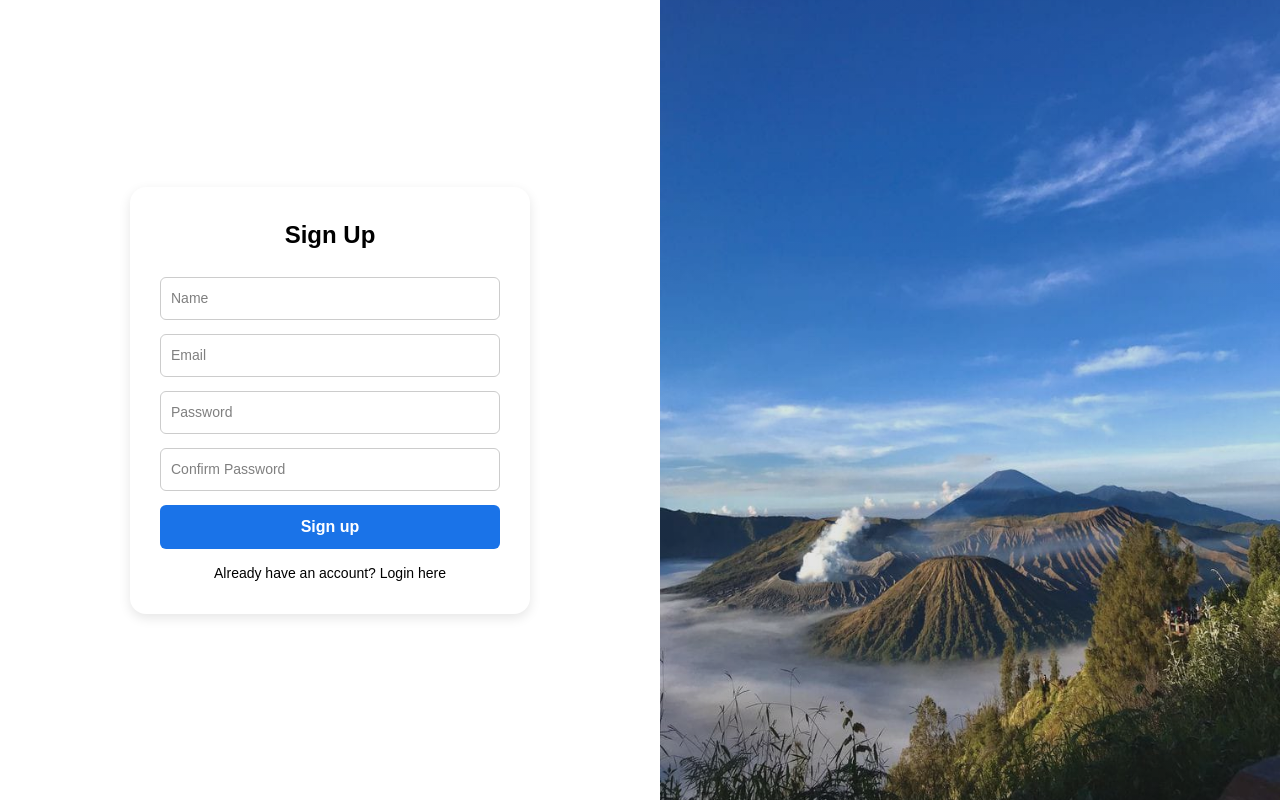
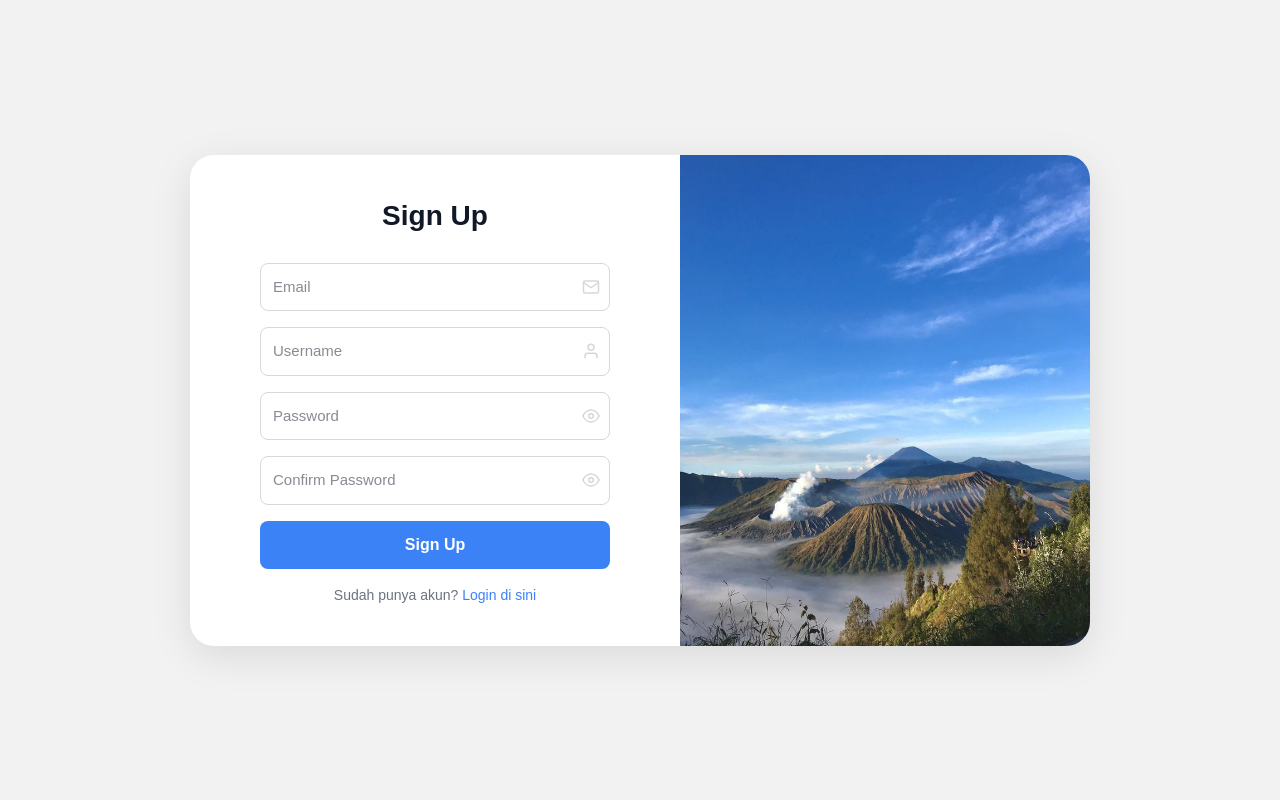
Before and after one commit to PetrusGeyu/wisatabudayaai, a React (Vite) app: page /register in a window 1280 px wide. Built offline with nearby package versions, Linux system fonts and the light colour scheme.

Commit message:
Ubah desain login register

```diff
--- a/src/auth/Login.jsx
+++ b/src/auth/Login.jsx
@@ -1,72 +1,105 @@
 import { useState, useEffect } from "react";
 import { useNavigate, Link } from "react-router-dom";
+import { FiEye, FiEyeOff, FiMail } from "react-icons/fi";
+import bgImage from "../asset/bromo.jpg";
 import API from "../services/api";
-import bgImage from "../asset/bromo.jpg";
 
 const styles = {
   wrapper: {
     display: "flex",
+    justifyContent: "center",
+    alignItems: "center",
     height: "100vh",
+    backgroundColor: "#f2f2f2",
     fontFamily: "sans-serif",
-    flexDirection: "row",
+  },
+  cardContainer: {
+    display: "flex",
+    width: "100%",
+    maxWidth: "900px",
+    height: "81%",
+    backgroundColor: "#fff",
+    borderRadius: "24px",
+    boxShadow: "0 8px 30px rgba(0, 0, 0, 0.1)",
+    overflow: "hidden",
   },
   left: {
     flex: 1,
+    padding: "40px",
     display: "flex",
     justifyContent: "center",
     alignItems: "center",
-    backgroundColor: "#fff",
-    padding: "20px",
   },
   right: {
     flex: 1,
-    backgroundImage: `linear-gradient(rgba(0,0,0,0.1), rgba(0,0,0,0.1)), url(${bgImage})`,
+    backgroundImage: `url(${bgImage})`,
     backgroundSize: "cover",
     backgroundPosition: "center",
   },
   form: {
     width: "100%",
-    maxWidth: "400px",
-    padding: "30px",
-    borderRadius: "16px",
-    backgroundColor: "#fff",
-    boxShadow: "0 4px 12px rgba(0,0,0,0.1)",
+    maxWidth: "350px",
     display: "flex",
     flexDirection: "column",
-    gap: "14px",
+    gap: "16px",
+    borderRadius: "24px",
   },
   title: {
-    fontSize: "24px",
-    fontWeight: "bold",
+    fontSize: "28px",
+    fontWeight: "600",
+    textAlign: "center",
     marginBottom: "10px",
-    textAlign: "center",
+  },
+  inputGroup: {
+    position: "relative",
+    display: "flex",
+    alignItems: "center",
   },
   input: {
-    padding: "10px",
+    width: "100%",
+    padding: "12px 40px 12px 12px",
     border: "1px solid #ccc",
-    borderRadius: "6px",
-    fontSize: "14px",
+    borderRadius: "8px",
+    fontSize: "15px",
+    outlineColor: "#1a73e8",
+  },
+  iconRight: {
+    position: "absolute",
+    right: "10px",
+    color: "#d7d7d7",
+    fontSize: "18px",
+    cursor: "default",
+  },
+  eyeIcon: {
+    position: "absolute",
+    right: "10px",
+    cursor: "pointer",
+    color: "#d7d7d7",
+    fontSize: "18px",
   },
   button: {
-    padding: "10px",
+    padding: "12px",
     backgroundColor: "#1a73e8",
     color: "#fff",
     fontWeight: "600",
     border: "none",
-    borderRadius: "6px",
+    borderRadius: "8px",
     cursor: "pointer",
+    fontSize: "16px",
+    transition: "background-color 0.3s ease",
+  },
+  buttonHover: {
+    backgroundColor: "#1669c1",
   },
   error: {
     color: "red",
-    fontSize: "0.875rem",
+    fontSize: "14px",
     textAlign: "center",
   },
   linkText: {
     textAlign: "center",
     fontSize: "14px",
-  },
-  responsiveWrapper: {
-    flexDirection: "column",
+    color: "#555",
   },
 };
 
@@ -75,6 +108,10 @@ const Login = () => {
   const [loading, setLoading] = useState(false);
   const [error, setError] = useState("");
   const [isMobile, setIsMobile] = useState(false);
+  const [showPassword, setShowPassword] = useState(false);
+  const [hoverButton, setHoverButton] = useState(false);
+  const [hoverLink, setHoverLink] = useState(false);
+
   const navigate = useNavigate();
 
   useEffect(() => {
@@ -93,6 +130,10 @@ const Login = () => {
 
   const handleChange = (e) => {
     setForm({ ...form, [e.target.name]: e.target.value });
+  };
+
+  const togglePassword = () => {
+    setShowPassword(!showPassword);
   };
 
   const handleLogin = async (e) => {
@@ -117,18 +158,14 @@ const Login = () => {
   };
 
   return (
-    <div
-      style={{
-        ...styles.wrapper,
-        ...(isMobile ? styles.responsiveWrapper : {}),
-      }}
-    >
+    <div style={styles.wrapper}>
+      <div style={styles.cardContainer}>
         <div style={styles.left}>
           <form onSubmit={handleLogin} style={styles.form}>
             <h2 style={styles.title}>Login</h2>
-
             {error && <p style={styles.error}>{error}</p>}
 
+            <div style={styles.inputGroup}>
               <input
                 style={styles.input}
                 name="email"
@@ -138,29 +175,57 @@ const Login = () => {
                 value={form.email}
                 required
               />
+              <FiMail style={styles.iconRight} />
+            </div>
 
+            <div style={styles.inputGroup}>
               <input
                 style={styles.input}
                 name="password"
                 placeholder="Password"
-            type="password"
+                type={showPassword ? "text" : "password"}
                 onChange={handleChange}
                 value={form.password}
                 required
               />
+              <span style={styles.eyeIcon} onClick={togglePassword}>
+                {showPassword ? <FiEyeOff /> : <FiEye />}
+              </span>
+            </div>
 
-          <button style={styles.button} type="submit" disabled={loading}>
+            <button
+              style={{
+                ...styles.button,
+                ...(hoverButton ? styles.buttonHover : {}),
+              }}
+              type="submit"
+              disabled={loading}
+              onMouseEnter={() => setHoverButton(true)}
+              onMouseLeave={() => setHoverButton(false)}
+            >
               {loading ? "Logging in..." : "Login"}
             </button>
 
             <p style={styles.linkText}>
-            Belum punya akun? <Link to="/register">Ayo buat</Link>
+              Belum punya akun?{" "}
+              <Link
+                to="/register"
+                style={{
+                  color: "#1a73e8",
+                  textDecoration: hoverLink ? "underline" : "none",
+                }}
+                onMouseEnter={() => setHoverLink(true)}
+                onMouseLeave={() => setHoverLink(false)}
+              >
+                Ayo buat
+              </Link>
             </p>
           </form>
         </div>
 
         {!isMobile && <div style={styles.right}></div>}
       </div>
+    </div>
   );
 };
 
--- a/src/auth/Register.jsx
+++ b/src/auth/Register.jsx
@@ -1,99 +1,134 @@
 import { useState, useEffect } from "react";
+import { useNavigate, Link } from "react-router-dom";
+import { FiMail, FiUser, FiEye, FiEyeOff } from "react-icons/fi";
+import bgImage from "../asset/bromo.jpg";
 import API from "../services/api";
-import { useNavigate, Link } from "react-router-dom";
-import bgImage from "../asset/bromo.jpg";
 
 const styles = {
   wrapper: {
     display: "flex",
-    height: "100vh",
+    justifyContent: "center",
+    alignItems: "center",
+    minHeight: "100vh",
+    backgroundColor: "#f2f2f2",
     fontFamily: "sans-serif",
+    padding: "20px",
   },
-  responsiveWrapper: {
-    flexDirection: "column",
+  cardContainer: {
+    display: "flex",
+    flexDirection: "row",
+    width: "100%",
+    maxWidth: "900px",
+    backgroundColor: "#fff",
+    borderRadius: "24px",
+    boxShadow: "0 10px 40px rgba(0,0,0,0.1)",
+    overflow: "hidden",
   },
   left: {
     flex: 1,
+    padding: "40px",
     display: "flex",
     justifyContent: "center",
     alignItems: "center",
-    backgroundColor: "#fff",
-    padding: "20px",
   },
   right: {
     flex: 1,
-    backgroundImage: `linear-gradient(rgba(0,0,0,0.1), rgba(0,0,0,0.1)), url(${bgImage})`,
+    backgroundImage: `url(${bgImage})`,
     backgroundSize: "cover",
     backgroundPosition: "center",
+    display: "block",
   },
   form: {
     width: "100%",
-    maxWidth: "400px",
-    padding: "30px",
-    borderRadius: "16px",
-    backgroundColor: "#fff",
-    boxShadow: "0 4px 12px rgba(0,0,0,0.1)",
+    maxWidth: "350px",
     display: "flex",
     flexDirection: "column",
-    gap: "14px",
+    gap: "16px",
   },
   title: {
-    fontSize: "24px",
-    fontWeight: "bold",
+    fontSize: "28px",
+    fontWeight: "700",
+    textAlign: "center",
     marginBottom: "10px",
-    textAlign: "center",
+    color: "#111827",
+  },
+  inputGroup: {
+    position: "relative",
+    display: "flex",
+    alignItems: "center",
   },
   input: {
-    padding: "10px",
-    border: "1px solid #ccc",
-    borderRadius: "6px",
-    fontSize: "14px",
+    width: "100%",
+    padding: "12px 40px 12px 12px",
+    border: "1px solid #d7d7d7",
+    borderRadius: "8px",
+    fontSize: "15px",
+    outline: "none",
+    color: "#111827",
+    transition: "border-color 0.3s",
+  },
+  iconRight: {
+    position: "absolute",
+    right: "10px",
+    color: "#d7d7d7",
+    fontSize: "18px",
+    pointerEvents: "none",
+  },
+  eyeIcon: {
+    position: "absolute",
+    right: "10px",
+    color: "#d7d7d7",
+    fontSize: "18px",
+    cursor: "pointer",
   },
   button: {
-    padding: "10px",
-    backgroundColor: "#1a73e8",
+    padding: "12px",
+    backgroundColor: "#3b82f6",
     color: "#fff",
     fontWeight: "600",
     border: "none",
-    borderRadius: "6px",
+    borderRadius: "8px",
     cursor: "pointer",
+    fontSize: "16px",
+    transition: "background-color 0.3s",
+  },
+  buttonHover: {
+    backgroundColor: "#2563eb",
   },
   error: {
-    color: "red",
-    fontSize: "0.875rem",
-    textAlign: "left",
+    color: "#dc2626",
+    fontSize: "14px",
+    textAlign: "center",
   },
   linkText: {
     textAlign: "center",
     fontSize: "14px",
+    color: "#6b7280",
   },
 };
 
 const Register = () => {
   const navigate = useNavigate();
   const [form, setForm] = useState({
-    name: "",
     email: "",
+    username: "",
     password: "",
-    checkPassword: "",
+    confirmPassword: "",
   });
   const [errors, setErrors] = useState({});
   const [loading, setLoading] = useState(false);
+  const [showPassword, setShowPassword] = useState(false);
+  const [showConfirm, setShowConfirm] = useState(false);
   const [isMobile, setIsMobile] = useState(false);
 
   useEffect(() => {
     const token = localStorage.getItem("token");
-    if (token) {
-      navigate("/");
-    }
+    if (token) navigate("/");
 
-    const checkScreenSize = () => {
-      setIsMobile(window.innerWidth <= 768);
-    };
-
-    checkScreenSize();
-    window.addEventListener("resize", checkScreenSize);
-    return () => window.removeEventListener("resize", checkScreenSize);
+    const handleResize = () => setIsMobile(window.innerWidth <= 768);
+    handleResize();
+    window.addEventListener("resize", handleResize);
+    return () => window.removeEventListener("resize", handleResize);
   }, [navigate]);
 
   const handleChange = (e) => {
@@ -105,108 +140,122 @@ const Register = () => {
     setLoading(true);
     setErrors({});
 
-    if (!form.name || !form.email || !form.password || !form.checkPassword) {
-      setErrors({ form: "Semua kolom harus diisi!" });
+    const { email, username, password, confirmPassword } = form;
+
+    if (!email || !username || !password || !confirmPassword) {
+      setErrors({ form: "Semua kolom wajib diisi!" });
       setLoading(false);
       return;
     }
 
-    if (form.password.length < 6) {
+    if (password.length < 6) {
       setErrors({ password: "Password minimal 6 karakter" });
       setLoading(false);
       return;
     }
 
-    if (form.password !== form.checkPassword) {
-      setErrors({ checkPassword: "Password tidak cocok" });
+    if (password !== confirmPassword) {
+      setErrors({ confirmPassword: "Password tidak cocok" });
       setLoading(false);
       return;
     }
 
     try {
-      await API.post("/auth/register", {
-        name: form.name,
-        email: form.email,
-        password: form.password,
-      });
-
+      await API.post("/auth/register", { email, username, password });
       alert("Registrasi berhasil! Silakan login.");
       navigate("/login");
     } catch (err) {
-      const message = err.response?.data?.message || "Terjadi kesalahan";
-      setErrors({ form: message });
+      const msg = err.response?.data?.message || "Terjadi kesalahan saat registrasi.";
+      setErrors({ form: msg });
     } finally {
       setLoading(false);
     }
   };
 
   return (
-    <div
-      style={{
-        ...styles.wrapper,
-        ...(isMobile ? styles.responsiveWrapper : {}),
-      }}
-    >
+    <div style={styles.wrapper}>
+      <div style={styles.cardContainer}>
         <div style={styles.left}>
           <form onSubmit={handleRegister} style={styles.form}>
             <h2 style={styles.title}>Sign Up</h2>
+            {errors.form && <p style={styles.error}>{errors.form}</p>}
 
-          <input
-            name="name"
-            placeholder="Name"
-            type="text"
-            onChange={handleChange}
-            style={styles.input}
-            required
-          />
-          {errors.name && <p style={styles.error}>{errors.name}</p>}
-
+            <div style={styles.inputGroup}>
               <input
                 name="email"
                 placeholder="Email"
                 type="email"
+                style={styles.input}
                 onChange={handleChange}
-            style={styles.input}
+                value={form.email}
                 required
               />
-          {errors.email && <p style={styles.error}>{errors.email}</p>}
+              <FiMail style={styles.iconRight} />
+            </div>
 
+            <div style={styles.inputGroup}>
+              <input
+                name="username"
+                placeholder="Username"
+                type="text"
+                style={styles.input}
+                onChange={handleChange}
+                value={form.username}
+                required
+              />
+              <FiUser style={styles.iconRight} />
+            </div>
+
+            <div style={styles.inputGroup}>
               <input
                 name="password"
                 placeholder="Password"
-            type="password"
+                type={showPassword ? "text" : "password"}
+                style={styles.input}
                 onChange={handleChange}
-            style={styles.input}
+                value={form.password}
                 required
               />
-          {errors.password && <p style={styles.error}>{errors.password}</p>}
+              <span style={styles.eyeIcon} onClick={() => setShowPassword(!showPassword)}>
+                {showPassword ? <FiEyeOff /> : <FiEye />}
+              </span>
+            </div>
 
+            <div style={styles.inputGroup}>
               <input
-            name="checkPassword"
+                name="confirmPassword"
                 placeholder="Confirm Password"
-            type="password"
+                type={showConfirm ? "text" : "password"}
+                style={styles.input}
                 onChange={handleChange}
-            style={styles.input}
+                value={form.confirmPassword}
                 required
               />
-          {errors.checkPassword && (
-            <p style={styles.error}>{errors.checkPassword}</p>
-          )}
+              <span style={styles.eyeIcon} onClick={() => setShowConfirm(!showConfirm)}>
+                {showConfirm ? <FiEyeOff /> : <FiEye />}
+              </span>
+            </div>
 
-          {errors.form && <p style={styles.error}>{errors.form}</p>}
+            {errors.password && <p style={styles.error}>{errors.password}</p>}
+            {errors.confirmPassword && <p style={styles.error}>{errors.confirmPassword}</p>}
 
             <button type="submit" disabled={loading} style={styles.button}>
-            {loading ? "Loading..." : "Sign up"}
+              {loading ? "Registering..." : "Sign Up"}
             </button>
 
             <p style={styles.linkText}>
-            Already have an account? <Link to="/login">Login here</Link>
+              Sudah punya akun? <Link to="/login"
+              style={{ color: "#3b82f6", textDecoration: "none" }}
+              onMouseOver={(e) => (e.target.style.textDecoration = "underline")}
+              onMouseOut={(e) => (e.target.style.textDecoration = "none")}
+              >Login di sini</Link>
             </p>
           </form>
         </div>
 
         {!isMobile && <div style={styles.right}></div>}
       </div>
+    </div>
   );
 };
 
```
Lines whose indentation alone changed are shown as unchanged.
